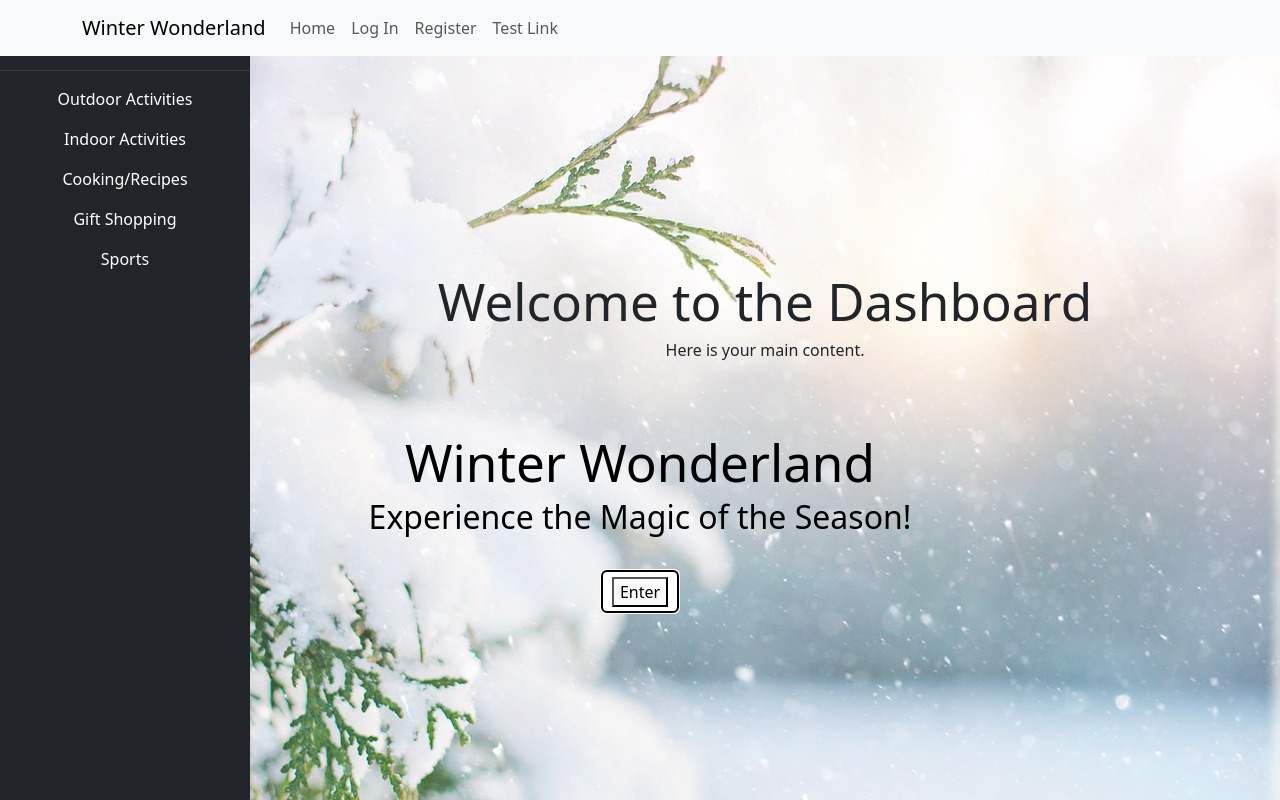
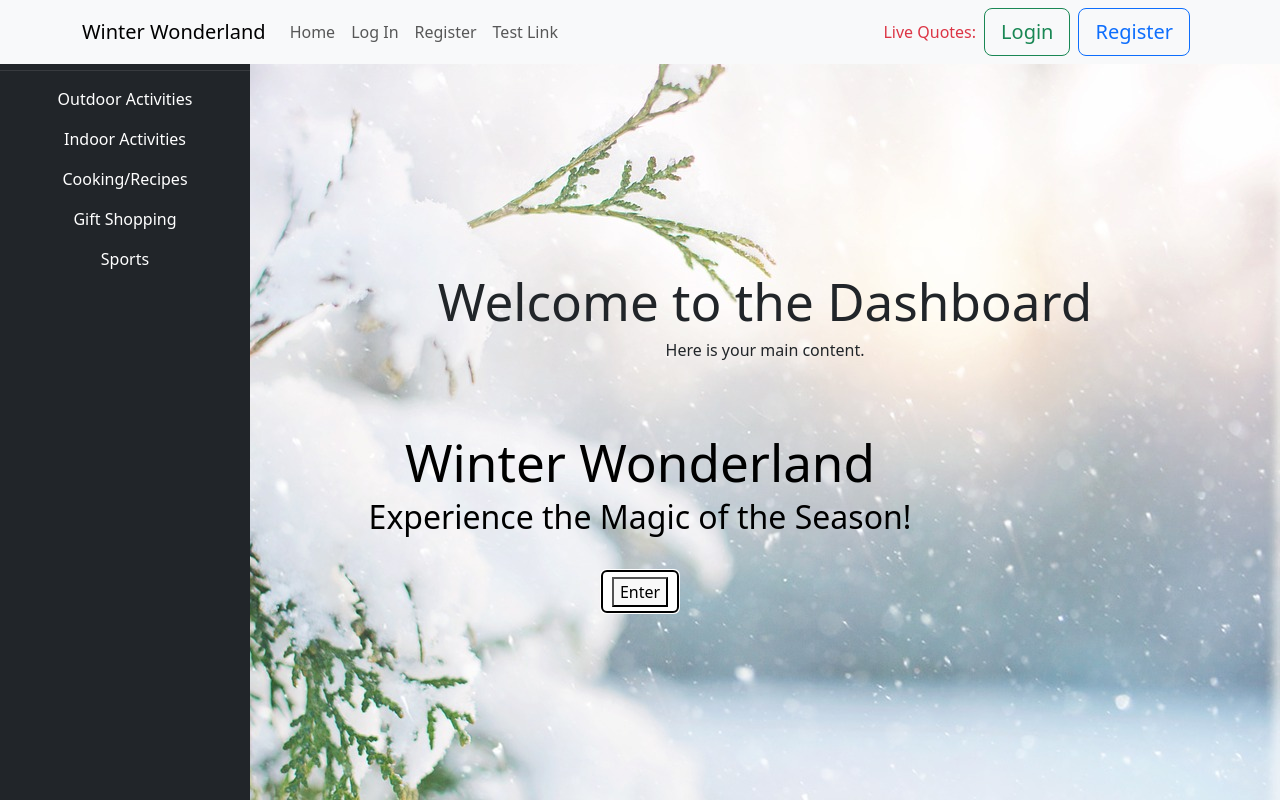
Before and after one commit to hubforschoolwork/pro5go, a React (Vite) app: page / in a window 1280 px wide. Built offline with nearby package versions, Linux system fonts and the light colour scheme.

Commit message:
additions to navbar

```diff
--- a/src/components/navbar.jsx
+++ b/src/components/navbar.jsx
@@ -32,6 +32,16 @@ const Navbar = () => {
 
                     </ul>
                 </div>
+
+                <div class="d-flex align-items-center">
+        <span class="text-danger me-2">Live Quotes:</span>
+        <a href="/login" target="_blank" rel="noopener noreferrer"
+          class="btn btn-outline-success me-2 btn-lg">Login</a>
+        <a href="https://finance.yahoo.com/quote/GE/" target="_blank" rel="noopener noreferrer"
+          class="btn btn-outline-primary me-2 btn-lg">Register</a>
+      </div>
+
+
             </div>
         </nav>
     );
```
